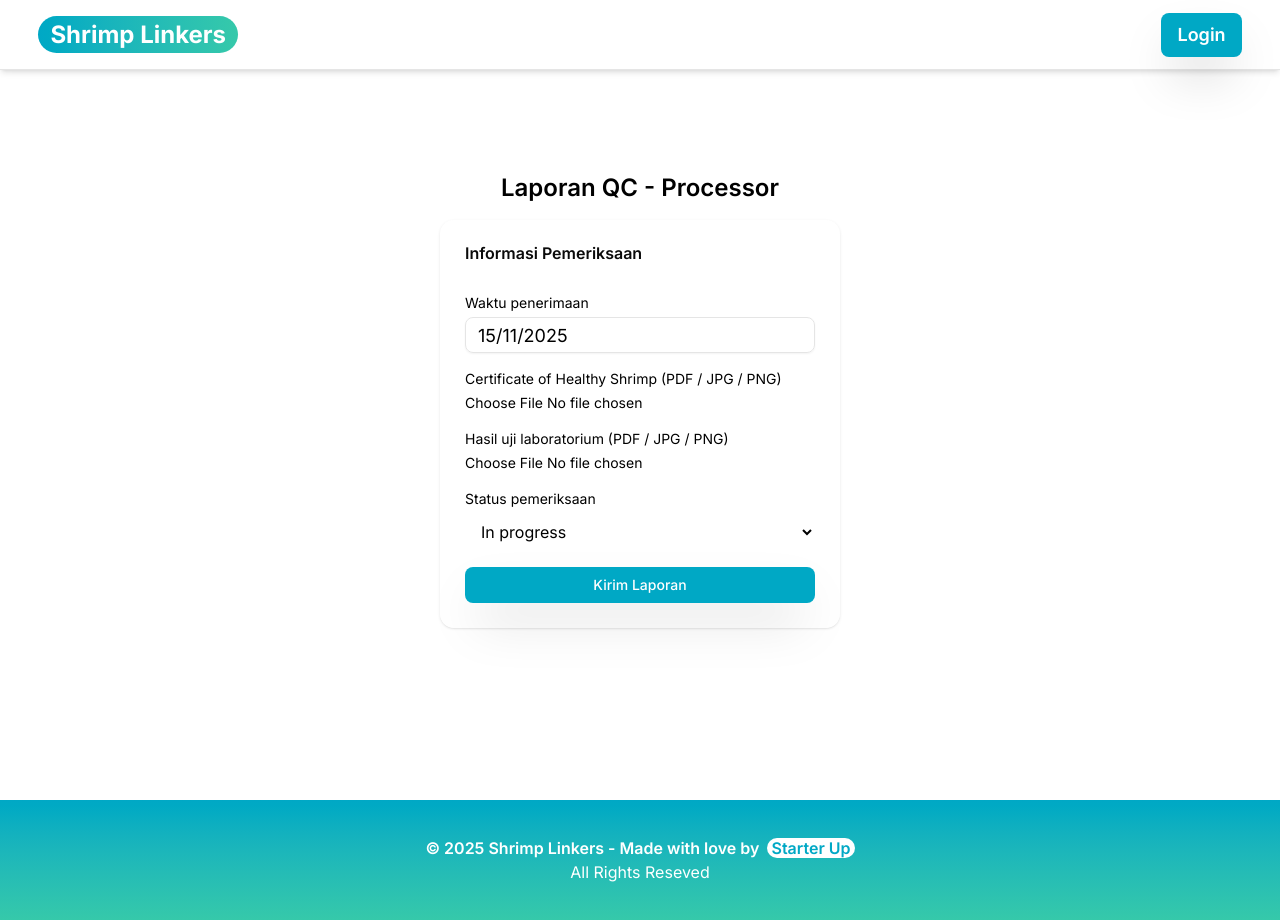
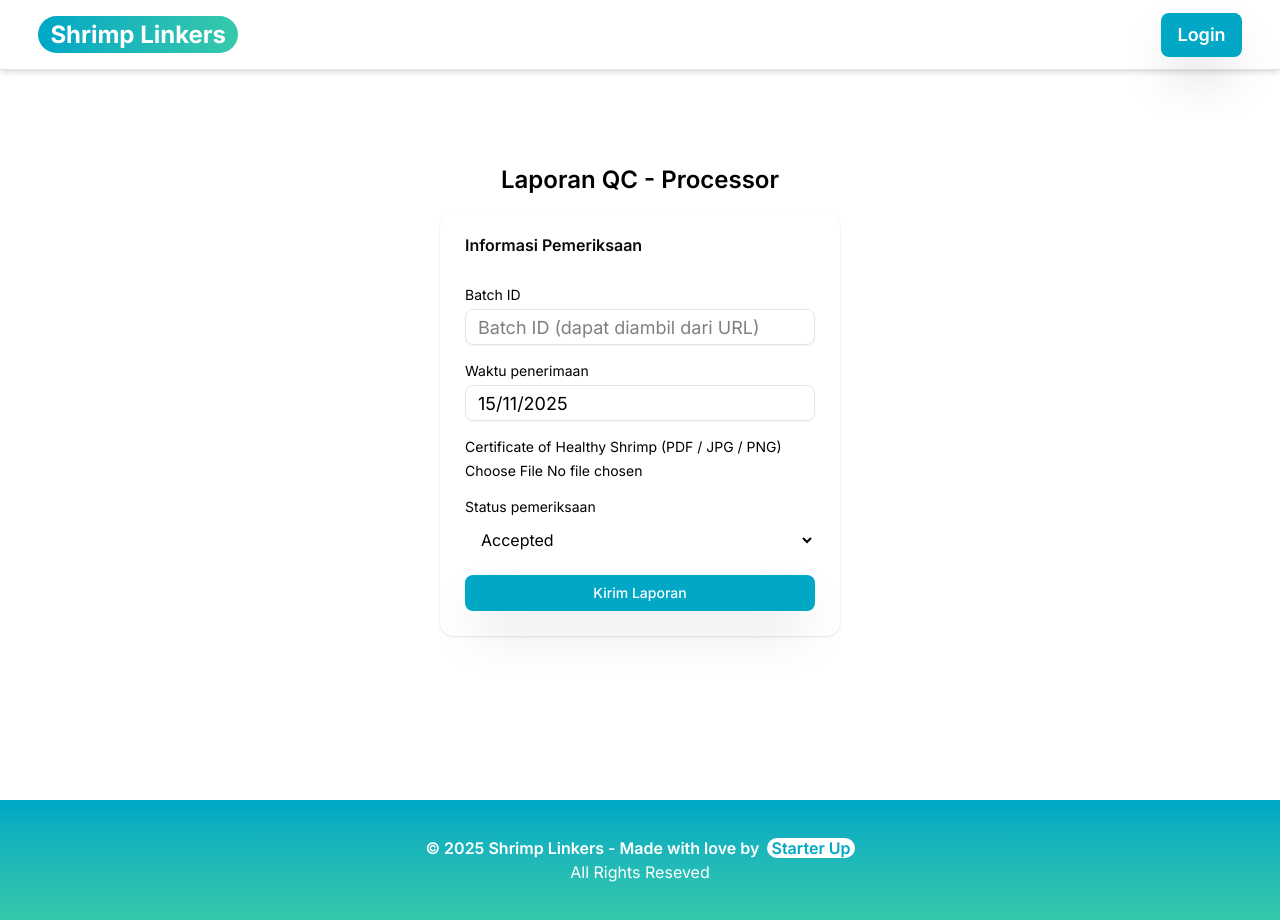
Before and after one commit to Leficullen/starterup-fe, a Next.js app: page /processor/qc-report in a window 1280 px wide. Built offline with nearby package versions, Linux system fonts and the light colour scheme.

Commit message:
feat: added PATCH functionality to forms (exc. farmer)

```diff
--- a/app/collector/qc-report/page.tsx
+++ b/app/collector/qc-report/page.tsx
@@ -1,19 +1,24 @@
 "use client";
 
 import { useEffect, useState } from "react";
+import { useSearchParams, useRouter } from "next/navigation";
 import { Button } from "@/components/ui/button";
 import { Input } from "@/components/ui/input";
 import { Card, CardHeader, CardTitle, CardContent } from "@/components/ui/card";
+import { PATCH } from "@/lib/api";
 
 export default function QcReportPage() {
+    const searchParams = useSearchParams();
+    const router = useRouter();
+
+    const [batchId, setBatchId] = useState<string>("");
     const [receivedAt, setReceivedAt] = useState<string>("");
     const [weight, setWeight] = useState<string>("");
     const [photo, setPhoto] = useState<File | null>(null);
     const [photoPreview, setPhotoPreview] = useState<string | null>(null);
-    const [status, setStatus] = useState<"in progress" | "accepted" | "rejected">(
-        "in progress"
-    );
-    const [errors, setErrors] = useState<{ receivedAt?: string; weight?: string; photo?: string }>({});
+    const [status, setStatus] = useState<"accepted" | "rejected">("accepted");
+    const [errors, setErrors] = useState<{ batchId?: string; receivedAt?: string; weight?: string; photo?: string }>({});
+    const [submitMessage, setSubmitMessage] = useState<string | null>(null);
 
     function formatDate(d: Date) {
         const dd = String(d.getDate()).padStart(2, "0");
@@ -24,6 +29,8 @@ export default function QcReportPage() {
 
     useEffect(() => {
         setReceivedAt(formatDate(new Date()));
+        const id = searchParams?.get?.("batchId");
+        if (id) setBatchId(id);
     }, []);
 
     useEffect(() => {
@@ -57,7 +64,8 @@ export default function QcReportPage() {
     }
 
     function validateForm() {
-        const next: { receivedAt?: string; weight?: string; photo?: string } = {};
+        const next: { batchId?: string; receivedAt?: string; weight?: string; photo?: string } = {};
+        if (!batchId) next.batchId = "Batch ID diperlukan untuk men-submit";
         if (!receivedAt || !/^(\d{2})\/(\d{2})\/(\d{4})$/.test(receivedAt)) {
             next.receivedAt = "Waktu penerimaan harus berformat dd/mm/yyyy";
         }
@@ -71,12 +79,44 @@ export default function QcReportPage() {
         return Object.keys(next).length === 0;
     }
 
-    function handleSubmit() {
+    async function handleSubmit() {
+        setSubmitMessage(null);
         if (!validateForm()) return;
         setErrors({});
-        // TODO: send to backend
+
+        type CollectorMetadata = {
+            receivedAtCollector: string;
+            weight: number;
+            statusCollector: "accepted" | "rejected";
+            photoName: string | null;
+        };
+
+        const metadata: CollectorMetadata = {
+            receivedAtCollector: receivedAt,
+            weight: Number(weight),
+            statusCollector: status,
+            photoName: photo?.name ?? null,
+        };
+
+        // debug log
         // eslint-disable-next-line no-console
-        console.log("Submit QC report", { receivedAt, weight: Number(weight), status, photo });
+        console.log("Sending collector metadata:", metadata);
+
+        try {
+            const res = await PATCH(`/batches/${batchId}`, { metadata });
+            let parsed: any = null;
+            try { parsed = await res.json(); } catch (e) { /* ignore */ }
+            const newMetadata = parsed?.batch?.metadata ?? parsed?.metadata ?? null;
+            setSubmitMessage("Metadata appended successfully.");
+            // eslint-disable-next-line no-console
+            console.log("New metadata after PATCH:", newMetadata ?? parsed ?? res);
+            // navigate back to collector dashboard
+            router.push("/collector");
+        } catch (err: any) {
+            setSubmitMessage(err?.message || "Submit failed");
+            // eslint-disable-next-line no-console
+            console.error(err);
+        }
     }
 
     return (
@@ -88,6 +128,20 @@ export default function QcReportPage() {
                     <CardTitle>Informasi Penerimaan</CardTitle>
                 </CardHeader>
                 <CardContent className="space-y-4">
+                    {/* Batch ID (from URL or paste here) */}
+                    <div>
+                        <label className="block text-sm mb-1">Batch ID</label>
+                        <Input
+                            disabled
+                            placeholder="Batch ID (dapat diambil dari URL)"
+                            className="bg-white/20"
+                            value={batchId}
+                            aria-invalid={errors.batchId ? "true" : undefined}
+                            onChange={(e) => setBatchId((e.target as HTMLInputElement).value)}
+                        />
+                        {errors.batchId && <div className="text-sm text-destructive mt-1">{errors.batchId}</div>}
+                    </div>
+
                     {/* Waktu penerimaan */}
                     <div>
                         <label className="block text-sm mb-1">Waktu penerimaan</label>
@@ -129,7 +183,6 @@ export default function QcReportPage() {
                     <div>
                         <label className="block text-sm mb-1">Status</label>
                         <select value={status} onChange={(e) => setStatus(e.target.value as any)} className="w-full rounded px-4 py-3">
-                            <option value="in progress">In progress</option>
                             <option value="accepted">Accepted</option>
                             <option value="rejected">Rejected</option>
                         </select>
--- a/app/exporter/qc-report/page.tsx
+++ b/app/exporter/qc-report/page.tsx
@@ -1,16 +1,23 @@
 "use client";
 
 import { useEffect, useState } from "react";
+import { useSearchParams, useRouter } from "next/navigation";
 import { Button } from "@/components/ui/button";
 import { Input } from "@/components/ui/input";
 import { Card, CardHeader, CardTitle, CardContent } from "@/components/ui/card";
+import { GET, PATCH } from "@/lib/api";
 
 export default function ExporterQcReportPage() {
+    const searchParams = useSearchParams();
+    const router = useRouter();
+
+    const [batchId, setBatchId] = useState<string>("");
     const [specFile, setSpecFile] = useState<File | null>(null);
     const [specName, setSpecName] = useState<string | null>(null);
     const [receivedAt, setReceivedAt] = useState<string>("");
-    const [status, setStatus] = useState<"shipping" | "accepted" | "rejected">("shipping");
-    const [errors, setErrors] = useState<{ spec?: string; receivedAt?: string }>({});
+    const [status, setStatus] = useState<"accepted" | "rejected">("accepted");
+    const [errors, setErrors] = useState<{ batchId?: string; spec?: string; receivedAt?: string }>({});
+    const [submitMessage, setSubmitMessage] = useState<string | null>(null);
 
     function formatDate(d: Date) {
         const dd = String(d.getDate()).padStart(2, "0");
@@ -19,8 +26,11 @@ export default function ExporterQcReportPage() {
         return `${dd}/${mm}/${yyyy}`;
     }
 
+    // TODO: Batchid
     useEffect(() => {
         setReceivedAt(formatDate(new Date()));
+        const id = searchParams?.get?.("batchId");
+        if (id) setBatchId(id);
     }, []);
 
     function formatDateInput(input: string) {
@@ -47,7 +57,8 @@ export default function ExporterQcReportPage() {
     }
 
     function validateForm() {
-        const next: { spec?: string; receivedAt?: string } = {};
+        const next: { batchId?: string; spec?: string; receivedAt?: string } = {};
+        if (!batchId) next.batchId = "Batch ID diperlukan untuk men-submit";
         if (!specFile) next.spec = "Spesifikasi kontainer (PDF) harus diunggah";
         if (!receivedAt || !/^(\d{2})\/(\d{2})\/(\d{4})$/.test(receivedAt)) {
             next.receivedAt = "Tanggal penerimaan harus berformat dd/mm/yyyy";
@@ -56,14 +67,50 @@ export default function ExporterQcReportPage() {
         return Object.keys(next).length === 0;
     }
 
-    function handleSubmit() {
+    async function handleSubmit() {
+        setSubmitMessage(null);
         if (!validateForm()) return;
         setErrors({});
-        // TODO: wire to backend API
+
+        // Explicit metadata shape for exporter
+        type ExporterMetadata = {
+            receivedAtExporter: string;
+            statusExporter: "accepted" | "rejected";
+            specName?: string;
+        };
+
+        const metadata: ExporterMetadata = {
+            receivedAtExporter: receivedAt,
+            statusExporter: status,
+        };
+        if (specName) metadata.specName = specName;
+
+        // debug log payload
         // eslint-disable-next-line no-console
-        console.log("Submit exporter QC report", { specFile, receivedAt, status });
+        console.log("Sending exporter metadata:", metadata);
+
+        try {
+            const res = await PATCH(`/batches/${batchId}`, { metadata });
+            // try to parse returned JSON and log resulting metadata
+            let parsed: any = null;
+            try {
+                parsed = await res.json();
+            } catch (e) {
+                // non-json response
+            }
+
+            const newMetadata = parsed?.batch?.metadata ?? parsed?.metadata ?? null;
+            // show success and log the new metadata
+            setSubmitMessage("Metadata appended successfully.");
+            // eslint-disable-next-line no-console
+            console.log("New metadata after PATCH:", newMetadata ?? parsed ?? res); // ! DEBUG
+            router.push("/exporter");
+        } catch (err: any) {
+            setSubmitMessage(err?.message || "Submit failed");
+            // eslint-disable-next-line no-console
+            console.error(err);
+        }
     }
-
     return (
         <div className="p-6 max-w-md mx-auto min-h-screen flex flex-col items-center justify-center">
             <h1 className="text-2xl font-semibold">Laporan QC - Exporter</h1>
@@ -73,6 +120,12 @@ export default function ExporterQcReportPage() {
                     <CardTitle>Spesifikasi & Status</CardTitle>
                 </CardHeader>
                 <CardContent className="space-y-4">
+                    {/* Batch ID (read from ?batchId= or enter manually) */}
+                    <div>
+                        <label className="block text-sm mb-1">Batch ID</label>
+                        <Input disabled placeholder="Batch ID (or provide ?batchId= in URL)" value={batchId} onChange={(e) => setBatchId((e.target as HTMLInputElement).value)} />
+                        {errors.batchId && <div className="text-sm text-destructive mt-1">{errors.batchId}</div>}
+                    </div>
                     {/* Spesifikasi kontainer (PDF) */}
                     <div>
                         <label className="block text-sm mb-1">Spesifikasi kontainer (PDF)</label>
@@ -98,11 +151,12 @@ export default function ExporterQcReportPage() {
                     <div>
                         <label className="block text-sm mb-1">Status akhir batch</label>
                         <select value={status} onChange={(e) => setStatus(e.target.value as any)} className="w-full rounded px-4 py-3">
-                            <option value="shipping">Shipping</option>
                             <option value="accepted">Accepted</option>
                             <option value="rejected">Rejected</option>
                         </select>
                     </div>
+
+                    {submitMessage && <div className="text-sm mt-2">{submitMessage}</div>}
 
                     <Button className="w-full" onClick={handleSubmit}>Kirim Laporan</Button>
                 </CardContent>
--- a/app/farmer/create-batch/page.tsx
+++ b/app/farmer/create-batch/page.tsx
@@ -175,7 +175,6 @@ export default function CreateBatch() {
           </CardContent>
         </Card>
       </div>
-
     </div>
   );
 }
--- a/app/processor/qc-report/page.tsx
+++ b/app/processor/qc-report/page.tsx
@@ -1,20 +1,24 @@
 "use client";
 
 import { useEffect, useState } from "react";
+import { useSearchParams, useRouter } from "next/navigation";
 import { Button } from "@/components/ui/button";
 import { Input } from "@/components/ui/input";
 import { Card, CardHeader, CardTitle, CardContent } from "@/components/ui/card";
+import { PATCH } from "@/lib/api";
 
 export default function ProcessorQcReportPage() {
+    const searchParams = useSearchParams();
+    const router = useRouter();
+
+    const [batchId, setBatchId] = useState<string>("");
     const [receivedAt, setReceivedAt] = useState<string>("");
     const [certFile, setCertFile] = useState<File | null>(null);
     const [certName, setCertName] = useState<string | null>(null);
-    const [labFile, setLabFile] = useState<File | null>(null);
-    const [labFileName, setLabFileName] = useState<string | null>(null);
-    const [labPreview, setLabPreview] = useState<string | null>(null);
-    const [status, setStatus] = useState<"in progress" | "accepted" | "rejected">("in progress");
-    const [errors, setErrors] = useState<{ receivedAt?: string; cert?: string; labFile?: string }>({});
+    const [status, setStatus] = useState<"accepted" | "rejected">("accepted");
+    const [errors, setErrors] = useState<{ batchId?: string; receivedAt?: string; cert?: string; labFile?: string }>({});
     const [certPreview, setCertPreview] = useState<string | null>(null);
+    const [submitMessage, setSubmitMessage] = useState<string | null>(null);
 
     function formatDate(d: Date) {
         const dd = String(d.getDate()).padStart(2, "0");
@@ -25,6 +29,8 @@ export default function ProcessorQcReportPage() {
 
     useEffect(() => {
         setReceivedAt(formatDate(new Date()));
+        const id = searchParams?.get?.("batchId");
+        if (id) setBatchId(id);
     }, []);
 
     useEffect(() => {
@@ -69,22 +75,51 @@ export default function ProcessorQcReportPage() {
     }
 
     function validateForm() {
-        const next: { receivedAt?: string; cert?: string; labFile?: string } = {};
+        const next: { batchId?: string; receivedAt?: string; cert?: string; labFile?: string } = {};
+        if (!batchId) next.batchId = "Batch ID diperlukan untuk men-submit";
         if (!receivedAt || !/^(\d{2})\/(\d{2})\/(\d{4})$/.test(receivedAt)) {
             next.receivedAt = "Waktu penerimaan harus berformat dd/mm/yyyy";
         }
         if (!certFile) next.cert = "Certificate of healthy shrimp harus diunggah (PDF/JPG/PNG)";
-        if (!labFile) next.labFile = "Hasil uji laboratorium harus diunggah (PDF/JPG/PNG)";
         setErrors(next);
         return Object.keys(next).length === 0;
     }
 
-    function handleSubmit() {
+    async function handleSubmit() {
+        setSubmitMessage(null);
         if (!validateForm()) return;
         setErrors({});
-        // TODO: send to backend (FormData with file)
+
+        // Define the explicit metadata keys requested
+        type ProcessorMetadata = {
+            statusProcessor: "accepted" | "rejected";
+            certificateName: string | null;
+        };
+
+        const metadata: ProcessorMetadata = {
+            statusProcessor: status,
+            certificateName: certName ?? null,
+        };
+
+        // Log the exact payload for clarity/debugging
         // eslint-disable-next-line no-console
-        console.log("Submit processor QC report", { receivedAt, certFile, labFile, status });
+        console.log("Processor metadata to send:", metadata);
+
+        try {
+            const res = await PATCH(`/batches/${batchId}`, { metadata });
+            let parsed: any = null;
+            try { parsed = await res.json(); } catch (e) { /* ignore */ }
+            const newMetadata = parsed?.batch?.metadata ?? parsed?.metadata ?? null;
+            setSubmitMessage("Metadata appended successfully.");
+            // eslint-disable-next-line no-console
+            console.log("Processor metadata appended:", newMetadata ?? parsed ?? res);
+            // navigate back to processor dashboard/page
+            router.push("/processor");
+        } catch (err: any) {
+            setSubmitMessage(err?.message || "Submit failed");
+            // eslint-disable-next-line no-console
+            console.error(err);
+        }
     }
 
     return (
@@ -96,6 +131,18 @@ export default function ProcessorQcReportPage() {
                     <CardTitle>Informasi Pemeriksaan</CardTitle>
                 </CardHeader>
                 <CardContent className="space-y-4">
+                    {/* Batch ID (from URL or paste here) */}
+                    <div>
+                        <label className="block text-sm mb-1 text-black">Batch ID</label>
+                        <Input
+                            placeholder="Batch ID (dapat diambil dari URL)"
+                            className="bg-white/20 text-black"
+                            value={batchId}
+                            aria-invalid={errors.batchId ? "true" : undefined}
+                            onChange={(e) => setBatchId((e.target as HTMLInputElement).value)}
+                        />
+                        {errors.batchId && <div className="text-sm text-destructive mt-1">{errors.batchId}</div>}
+                    </div>
                     {/* Waktu penerimaan di fasilitas pemrosesan */}
                     <div>
                         <label className="block text-sm mb-1 text-black">Waktu penerimaan</label>
@@ -118,39 +165,17 @@ export default function ProcessorQcReportPage() {
                         {certPreview && <img src={certPreview} alt="cert preview" className="mt-2 max-h-40 object-contain rounded" />}
                     </div>
 
-                    {/* Hasil uji laboratorium (file) */}
-                    <div>
-                        <label className="block text-sm mb-1 text-black">Hasil uji laboratorium (PDF / JPG / PNG)</label>
-                        <input type="file" accept="application/pdf,image/png,image/jpeg" onChange={(e) => {
-                            const f = e.target.files && e.target.files[0];
-                            if (!f) return;
-                            const allowed = ["application/pdf", "image/png", "image/jpeg"];
-                            if (!allowed.includes(f.type)) {
-                                setLabFile(null);
-                                setLabFileName(null);
-                                setErrors((s) => ({ ...s, labFile: "File harus PDF, JPG, atau PNG" }));
-                                return;
-                            }
-                            setLabFile(f);
-                            setLabFileName(f.name);
-                            setErrors((s) => ({ ...s, labFile: undefined }));
-                        }} className="block w-full text-sm text-black" />
-                        {errors.labFile && <div className="text-sm text-destructive mt-1">{errors.labFile}</div>}
-                        {labFileName && <div className="text-sm text-black mt-1">Diunggah: {labFileName}</div>}
-                        {labPreview && <img src={labPreview} alt="lab preview" className="mt-2 max-h-40 object-contain rounded" />}
-                    </div>
-
                     {/* Status pemeriksaan */}
                     <div>
                         <label className="block text-sm mb-1 text-black">Status pemeriksaan</label>
                         <select value={status} onChange={(e) => setStatus(e.target.value as any)} className="w-full rounded px-3 py-2 bg-white/10 text-black">
-                            <option value="in progress">In progress</option>
                             <option value="accepted">Accepted</option>
                             <option value="rejected">Rejected</option>
                         </select>
                     </div>
 
                     <Button className="w-full" onClick={handleSubmit}>Kirim Laporan</Button>
+                    {submitMessage && <div className="text-sm mt-2 text-center">{submitMessage}</div>}
                 </CardContent>
             </Card>
         </div>
```
